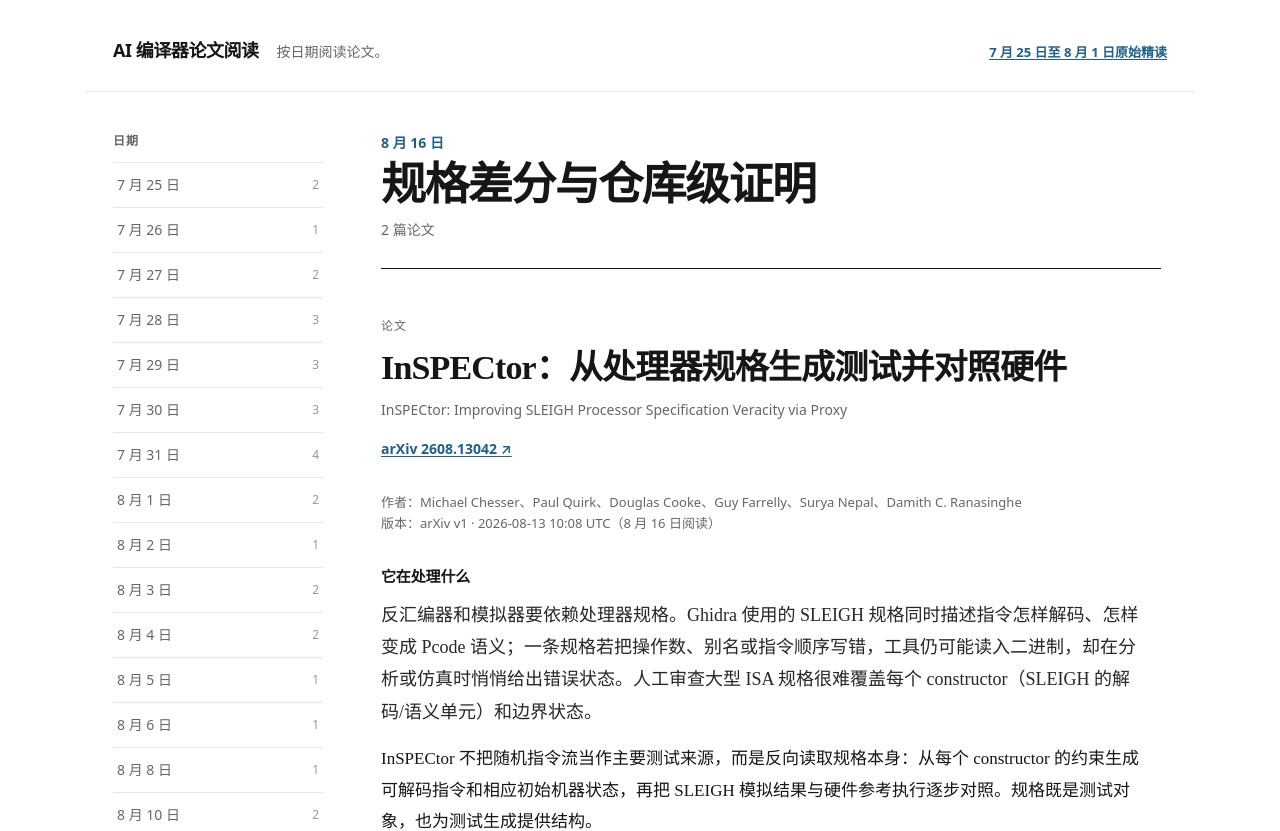
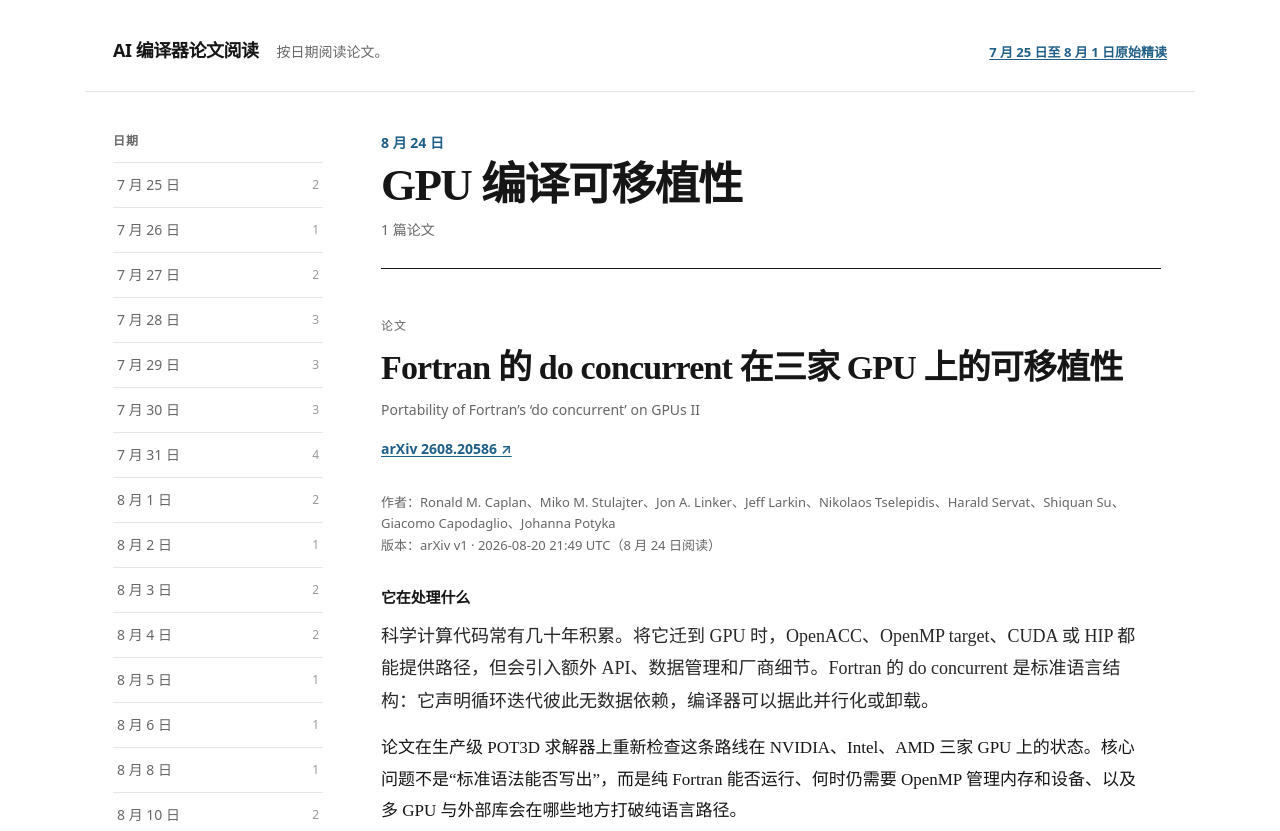
Before and after one commit to LeslinD/ai-compiler-atlas, a Next.js app: page / in a window 1280 px wide. Shown: the top 831 px of the page. Built offline with nearby package versions, Linux system fonts and the light colour scheme.

Commit message:
Add August 17–24 reading days

```diff
--- a/app/page.tsx
+++ b/app/page.tsx
@@ -64,6 +64,14 @@ const dateTitles: Record<string, string> = {
   "2026-08-14": "合同验证与真实状态回放",
   "2026-08-15": "可执行合同与综合反馈",
   "2026-08-16": "规格差分与仓库级证明",
+  "2026-08-17": "可信优化与可验证变换",
+  "2026-08-18": "算术硬件验证",
+  "2026-08-19": "动态稀疏 GPU 计算",
+  "2026-08-20": "RTL 抽象与属性证明",
+  "2026-08-21": "断言生成与形式反馈",
+  "2026-08-22": "优化启发式的性能保证",
+  "2026-08-23": "实现空间选择与 GPU kernel 优化",
+  "2026-08-24": "GPU 编译可移植性",
 };
 
 function dateLabel(value: string) {
```
